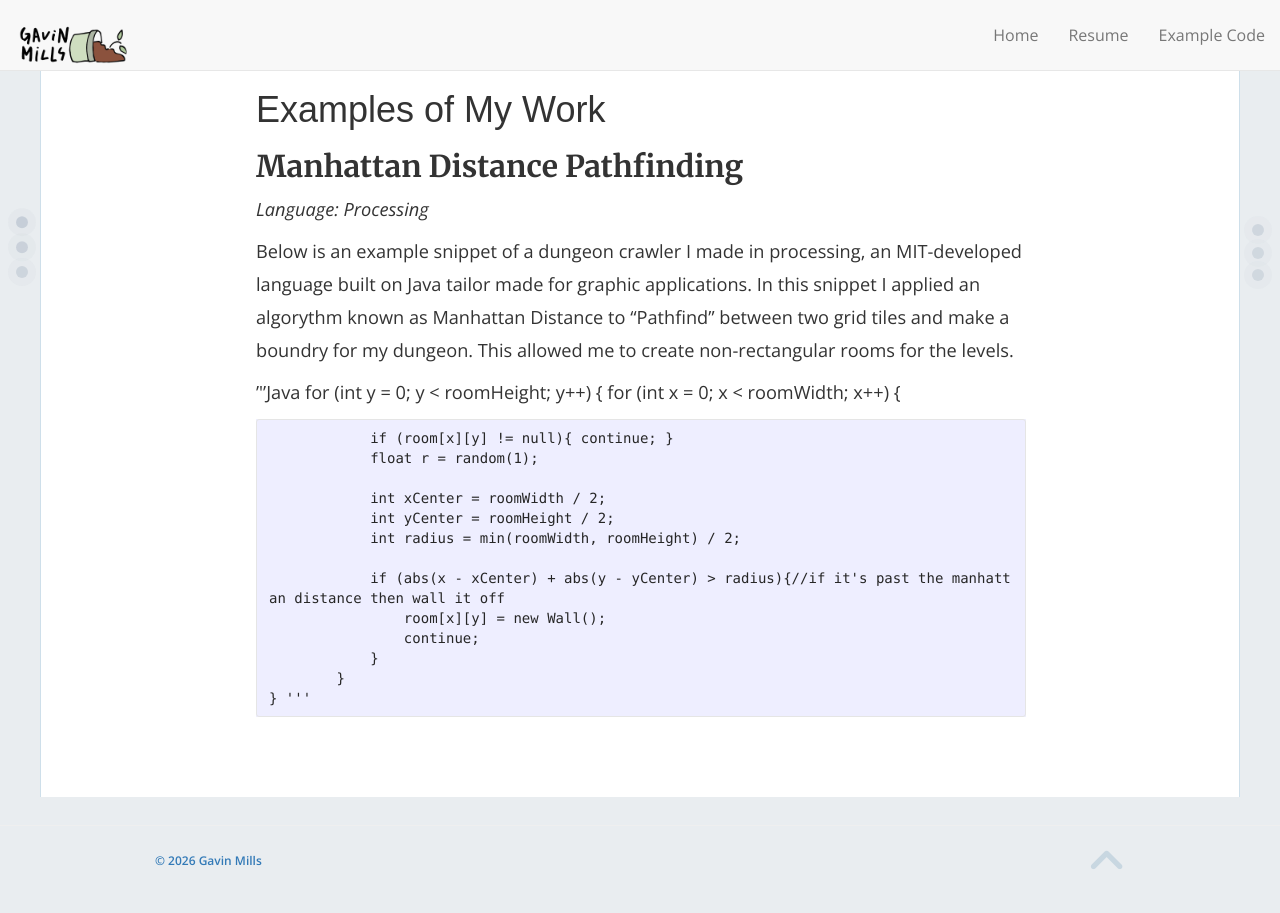
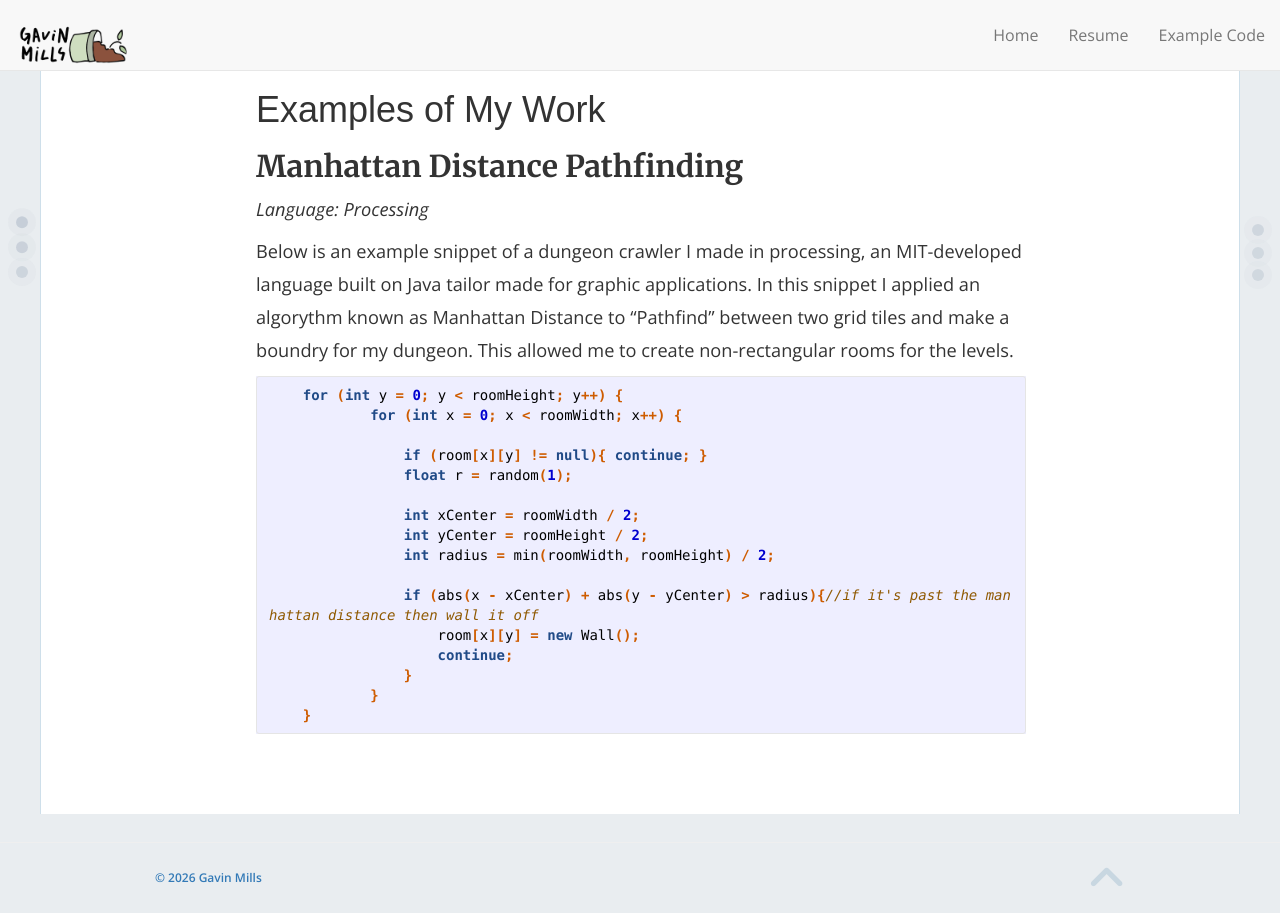
Before and after one commit to GMill728/gmill728.github.io, a Jekyll site: the page built from docs/code.md, in a window 1280 px wide. Built offline with Jekyll 4.4.1, drawn with Linux system fonts in a browser that asks for light colours; nearby versions of some CDN libraries; some web fonts are replaced; our own code applies the rules of GitHub Pages for plain Markdown files.

Commit message:
updated first code block
updated the formatting of the code block to properly adhere to .md requirements in Jekyll.

````diff
--- a/docs/code.md
+++ b/docs/code.md
@@ -14,7 +14,7 @@ built on Java tailor made for graphic applications.  In this snippet I applied a
 as Manhattan Distance to "Pathfind" between two grid tiles and make a boundry for my dungeon.  This
 allowed me to create non-rectangular rooms for the levels.
 
-'''Java
+```java
     for (int y = 0; y < roomHeight; y++) {
             for (int x = 0; x < roomWidth; x++) {
 
@@ -31,4 +31,4 @@ allowed me to create non-rectangular rooms for the levels.
                 }
             }
     }
-'''
+```
````
